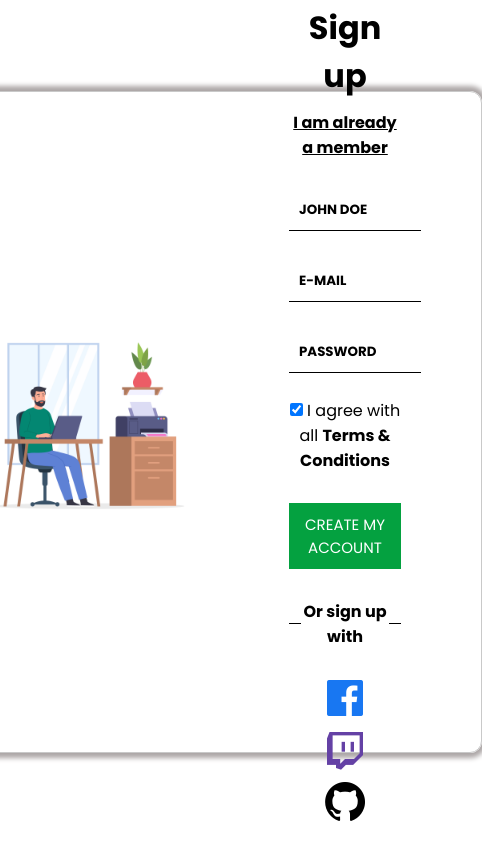
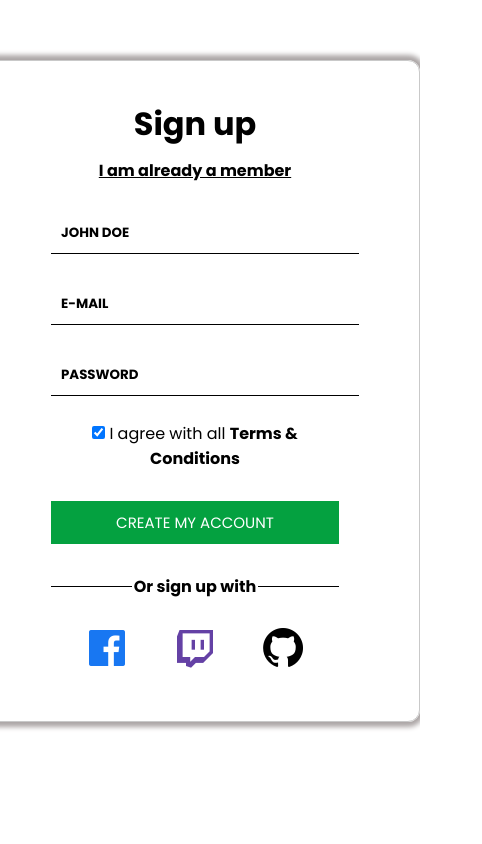
Before and after one commit to Martialmeans/Sign-up-form, a plain HTML site: page index.html in a window 390 px wide. Shown: the whole page, 482 px wide, since content can reach past the window. Drawn offline with nearby package versions, Linux system fonts and the light colour scheme.

Commit message:
added responsiveness for different screen sizes

```diff
--- a/style.css
+++ b/style.css
@@ -100,3 +100,18 @@ a {
     font: 1em;
     font-weight: bold;
 }
+
+@media only screen and (max-width: 900px) {
+    body {
+        height: unset;
+        padding: 60px;
+    }
+
+    img {
+        display: none;
+    }
+
+    fieldset {
+        display: flex;
+    }
+}
```
